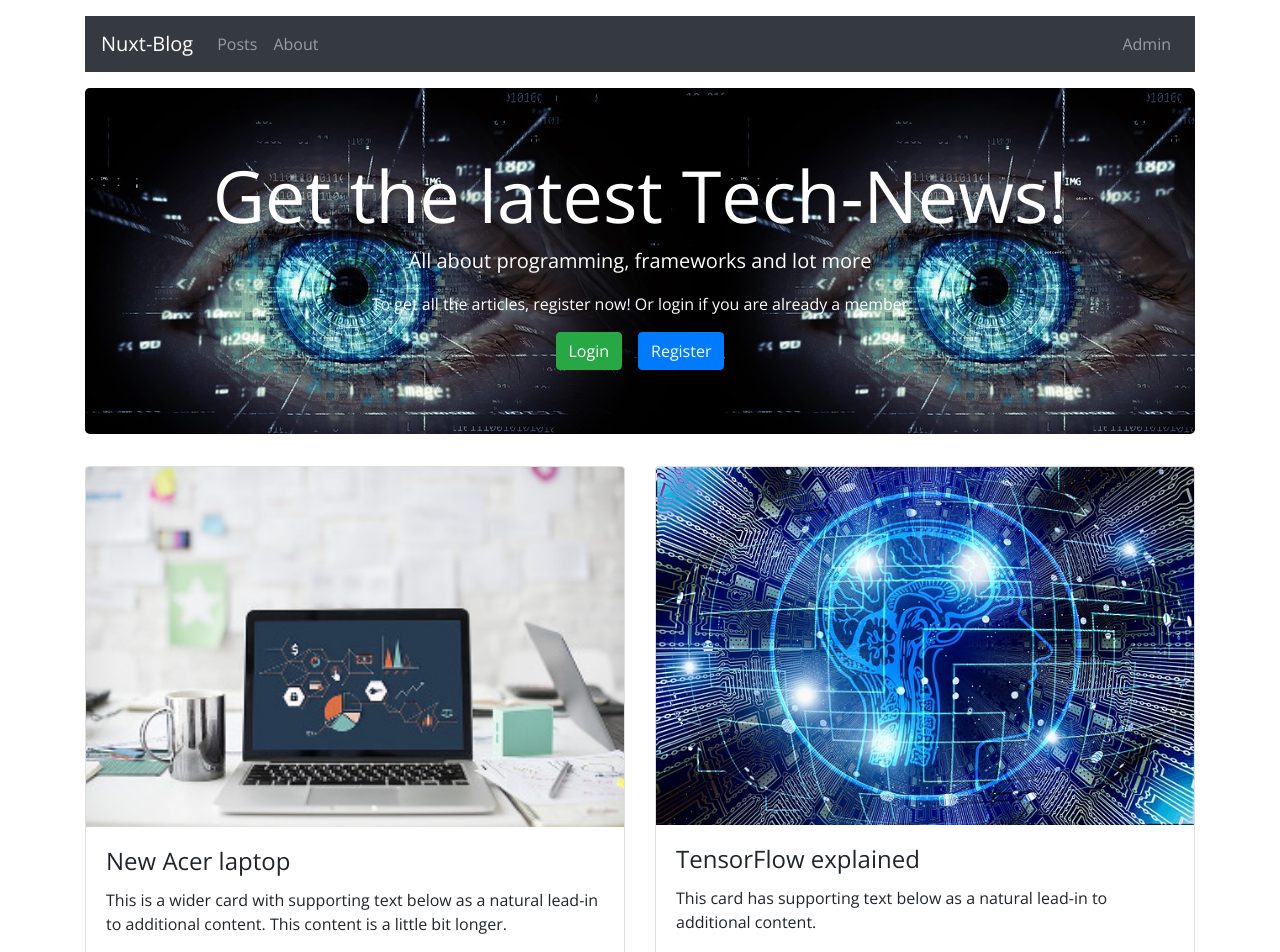
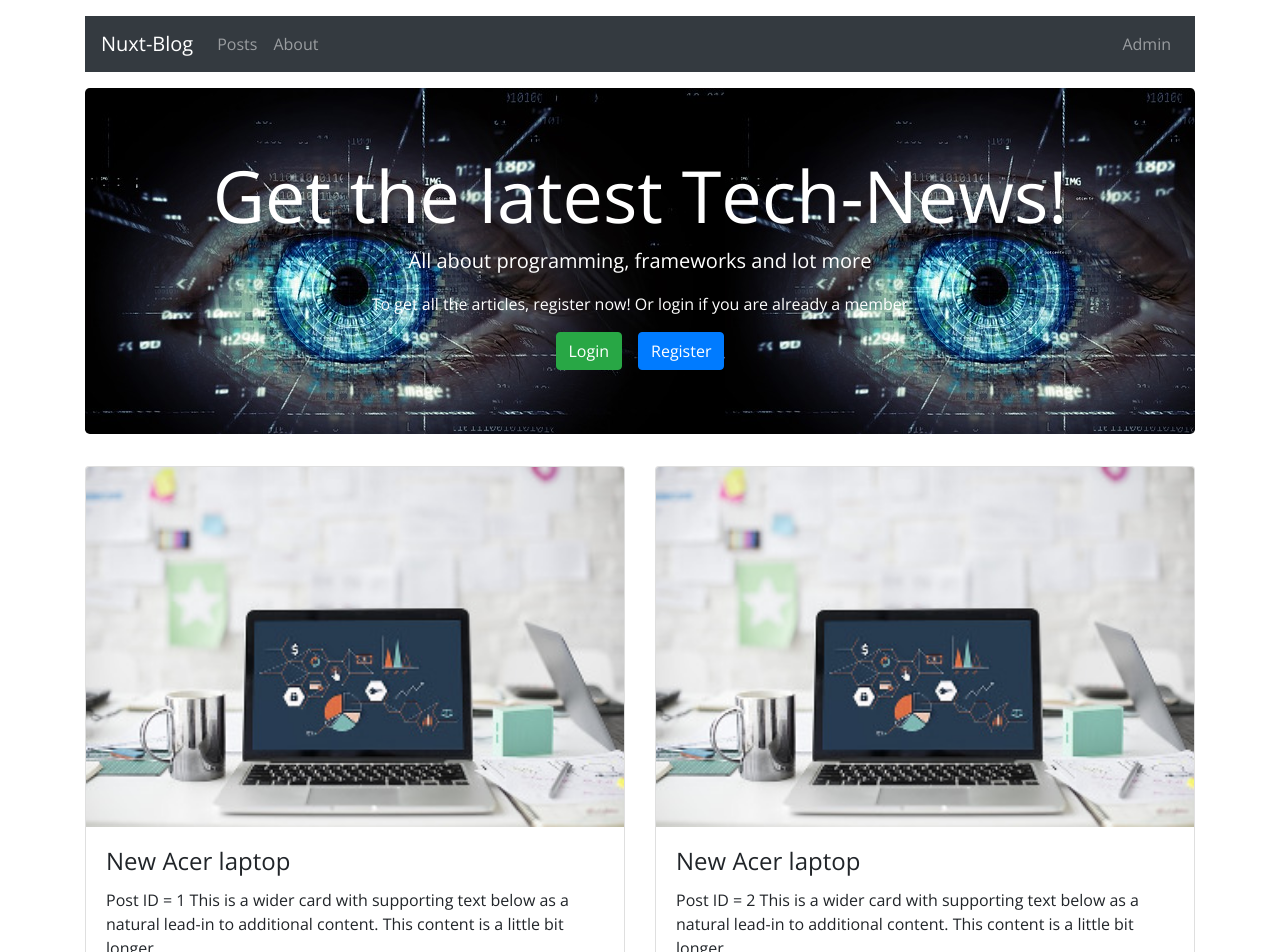
Before and after one commit to krispea3/nuxt-blog, a Nuxt app: page / in a window 1280 px wide. Shown: the top 952 px of the page. Built offline with nearby package versions, Linux system fonts and the light colour scheme.

Commit message:
adjust posts route and home page to loop through posts

```diff
--- a/pages/index.vue
+++ b/pages/index.vue
@@ -16,34 +16,19 @@
 
   <b-row>
     <b-col>
-      <b-card-group deck>
-        <b-card title="New Acer laptop"
-                img-src="../static/laptop1_half.jpg"
-                img-alt="laptop"
-                img-top>
-          <b-card-text>
-            This is a wider card with supporting text below as a natural lead-in to additional content.
-            This content is a little bit longer.
-          </b-card-text>
-          <div slot="footer"><small class="text-muted">Last updated 3 mins ago</small></div>
-        </b-card>
-
-        <b-card title="TensorFlow explained" img-src="../static/ai1.jpg" img-alt="Image" img-top>
-          <b-card-text>
-            This card has supporting text below as a natural lead-in to additional content.
-          </b-card-text>
-          <div slot="footer"><small class="text-muted">Last updated 3 mins ago</small></div>
-        </b-card>
-
-      </b-card-group>
-      </b-col>
+      <Posts />
+    </b-col>
   </b-row>
   </div>
 </template>
 
 <script>
+import Posts from './posts/index'
+
 export default {
-
+  components: {
+    Posts
+  }
 }
 </script>
 
--- a/pages/posts/index.vue
+++ b/pages/posts/index.vue
@@ -1,21 +1,27 @@
 <template>
-  <b-col>
-    <p>List of posts: {{ posts }}</p>
-    <b-button variant="primary" @click="loadPost">Post detail</b-button>
-  </b-col>
+  <b-row>
+    <b-col>
+      <b-card-group deck>
+        <Post v-for="post in posts" :key="post.id" :postId="post.id"></Post>
+      </b-card-group>
+    </b-col>
+  </b-row>
 </template>
 
 <script>
+import Post from "../../components/post"
+
 export default {
   created () {
-    console.log('Created hook')
-    console.log(this.$store)
     this.posts = this.$store.getters.posts
   },
   data () {
     return {
       posts: []
     }
+  },
+  components: {
+    Post
   },
   // computed: {
   //   posts () {
```
